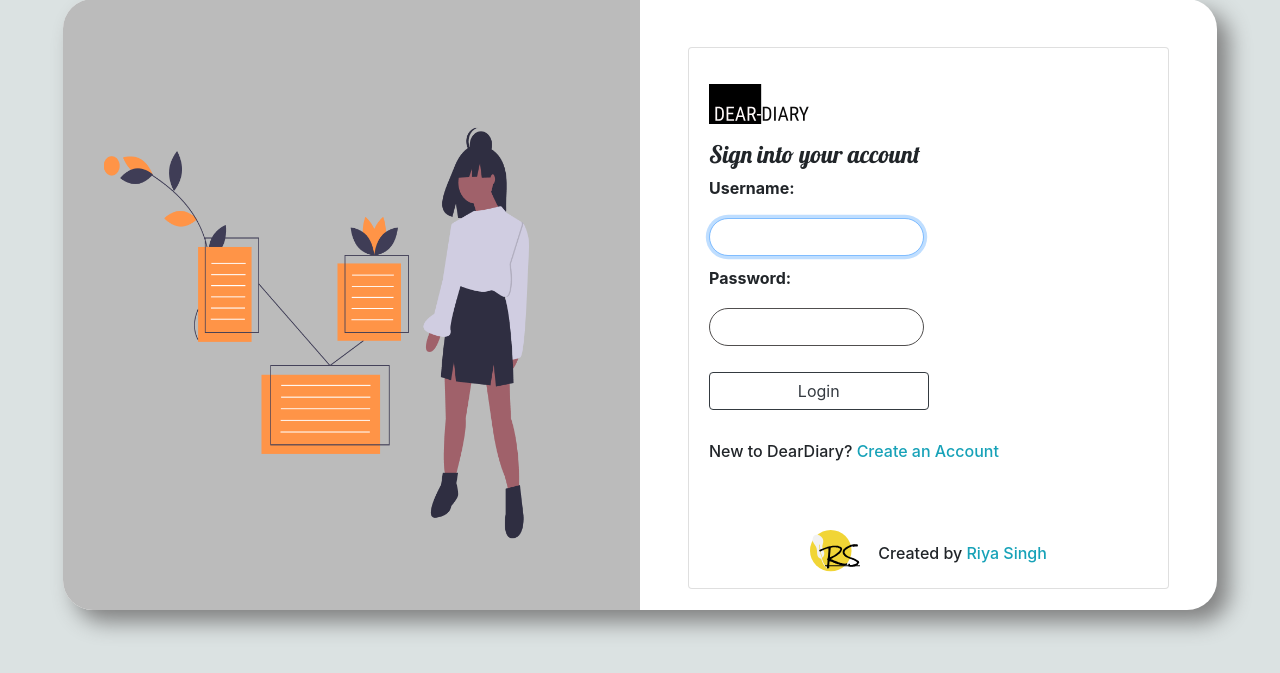
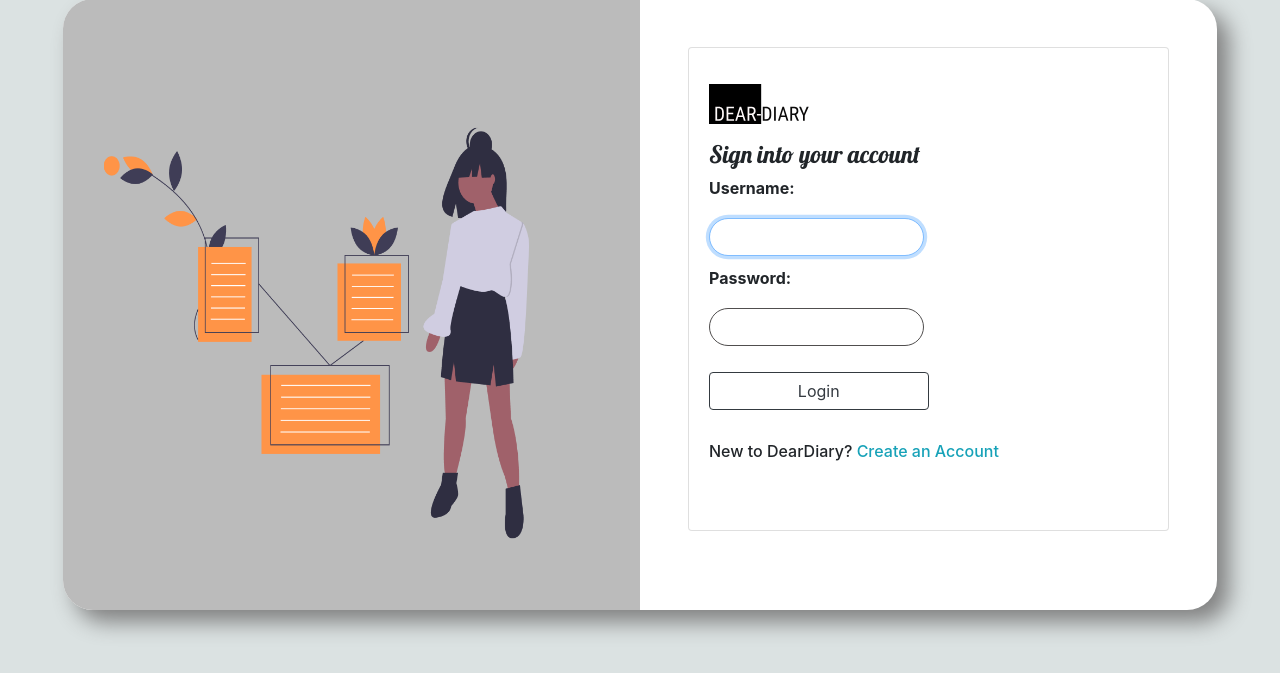
Before and after one commit to damselsingh/Diary, a Django app: page / in a window 1280 px wide. Shown: the part 49-722 px from the top of the page. Run offline with Django 3.2, Linux system fonts and the light colour scheme; some libraries are stand-ins or nearby versions.

Commit message:
Update home.html

```diff
--- a/core/templates/core/home.html
+++ b/core/templates/core/home.html
@@ -101,9 +101,7 @@
                     <h6 class="text-black mt-3 mb-5"> New to DearDiary? <a href="{% url 'signup' %}" class="text-info">Create an Account</a></h6>
                     </div>
                 </form>
-                   <div class="text-center">
-                    <h6><img src="{% static 'core/images/mylogo.svg' %}" alt="" height="50px">Created by <span class="text-info">Riya Singh</span> </h6>
-                </div>
+
                </div>
 
             </div>
```
